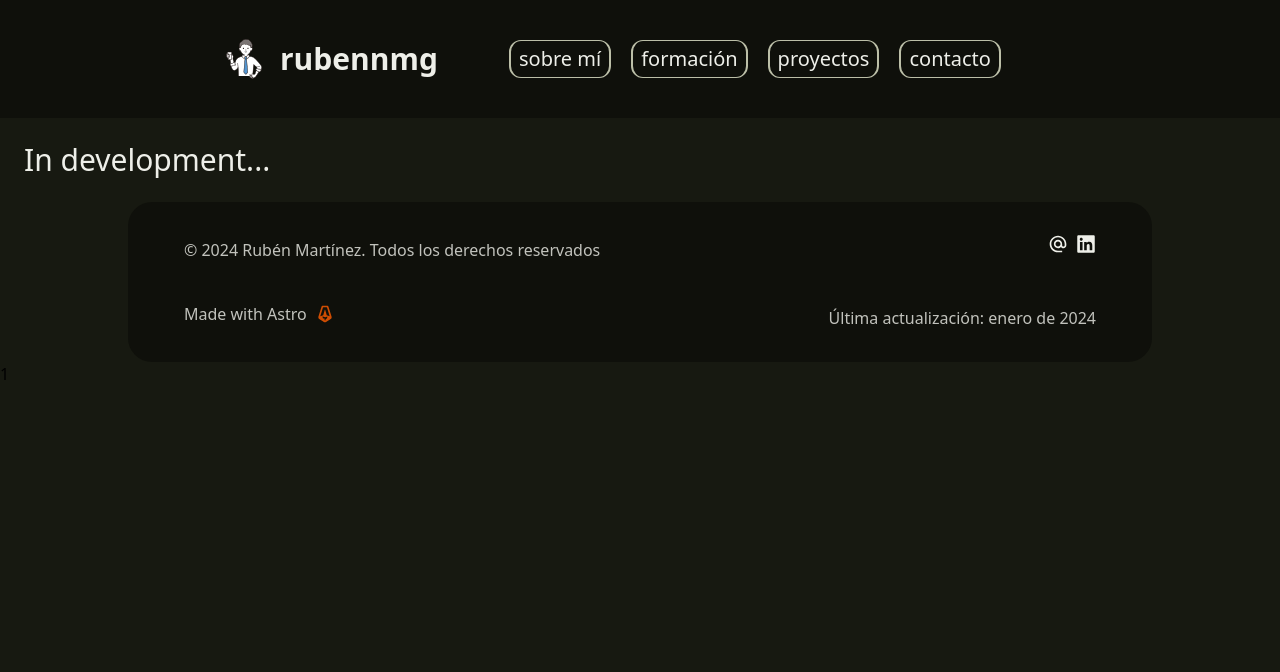
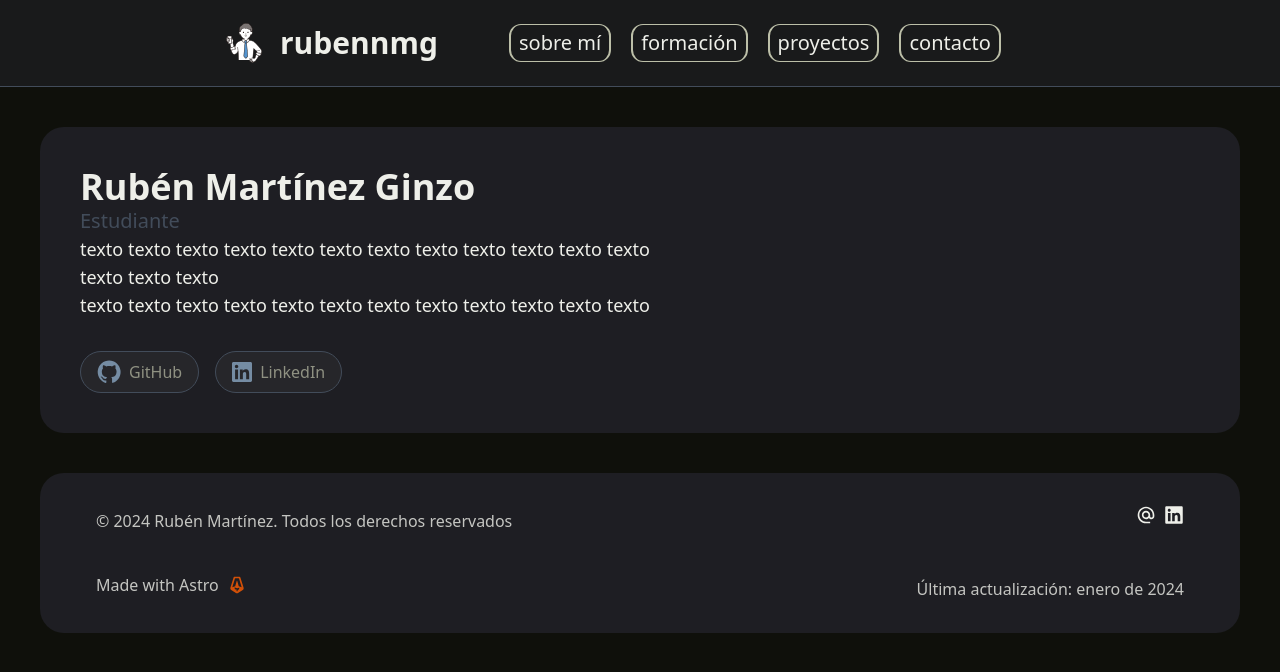
Before and after one commit to rubennmg/rubennmg.com, an Astro site: page / in a window 1280 px wide. Built offline with nearby package versions, Linux system fonts and the light colour scheme; Astro itself is replaced by a stand-in of ours.

Commit message:
about me section + upgrades

```diff
--- a/src/components/Footer.astro
+++ b/src/components/Footer.astro
@@ -4,7 +4,7 @@ const currentYear = currentDate.getFullYear();
 const currentMonth = currentDate.toLocaleString('es-ES', { month: 'long' } as Intl.DateTimeFormatOptions);
 ---
 
-<footer class="w-full h-40 flex flex-col items-start justify-center max-w-5xl px-4 align-bottom rounded-3xl mx-auto text-df-text bg-navbar">
+<footer class="w-full h-40 flex flex-col items-start justify-center lg:w-[1200px] px-4 align-bottom rounded-3xl mx-auto text-df-text bg-background">
     <div class="w-full h-full rounded-3xl flex items-center justify-between px-10">
         <div class="flex flex-col items-start opacity-80 max-w-[50%] lg:max-w-fit">
             <p class="py-5">© 2024 Rubén Martínez. Todos los derechos reservados</p>
@@ -29,4 +29,3 @@ const currentMonth = currentDate.toLocaleString('es-ES', { month: 'long' } as In
         </div>
     </div>
 </footer>
-1
--- a/src/components/Header.astro
+++ b/src/components/Header.astro
@@ -6,17 +6,16 @@
 // const { ... } = Astro.props;
 ---
 
-<header class="bg-navbar mx-auto">
-    <navbar>
+<header class="bg-background border-b border-solid border-b-secondary sticky top-0 bg-opacity-70">
     <div class="max-w-screen-xl flex items-center justify-between mx-52 p-4">
         <!-- logo -->
         <img src="/person.svg" alt="logo" class="w-10" />
-            <span class="self-center text-3xl font-semibold whitespace-nowrap text-df-text p-4">rubennmg</span>
+        <span class="self-center text-3xl font-semibold whitespace-nowrap text-df-text px-4">rubennmg</span>
         <!-- items -->
-            <div class="container flex items-center justify-center p-6 mx-auto text-gray-600 dark:text-gray-300">
+        <div class="container flex items-center justify-center py-2 mx-auto text-gray-600 dark:text-gray-300">
             <a
                 class="text-df-text text-xl hover:bg-secondary rounded-xl border border-primary border-x-2 px-2 py-1 transition mx-2.5"
-                    href="/" >sobre mí</a>
+                href="/">sobre mí</a>
 
             <a class="text-df-text text-xl hover:bg-secondary rounded-xl border border-primary border-x-2 px-2 py-1 transition mx-2.5"
                 href="/">formación</a>
@@ -29,5 +28,4 @@
                 href="/">contacto</a>
         </div>
     </div>
-    </navbar>
 </header>
--- /dev/null
+++ b/src/components/SectionContainer.astro
@@ -0,0 +1,11 @@
+---
+const { class: className, id} = Astro.props;
+---
+
+<section
+    id={id}
+    class={`section ${className} bg-background rounded-3xl w-full mx-auto my-10 lg:w-[1200px] px-10 py-10`}
+>
+
+    <slot />
+</section>
--- /dev/null
+++ b/src/components/SocialPill.astro
@@ -0,0 +1,17 @@
+<a
+  class={`
+    bg-primary/5
+    border dark:border-white/10 border-secondary rounded-full
+    flex justify-center items-center gap-x-2
+    py-1 px-2 md:py-2 md:px-4
+    text-xs md:text-base
+    text-primary/70 dark:text-primary
+    transition
+    hover:scale-110 hover:bg-accent/10
+  `}
+  {...Astro.props}
+  target="_blank"
+  rel="noopener noreferrer"
+>
+  <slot />
+</a>
--- a/src/pages/index.astro
+++ b/src/pages/index.astro
@@ -1,6 +1,8 @@
 ---
 import Header from '../components/Header.astro';
 import Footer from '../components/Footer.astro';
+import SectionContainer from '../components/SectionContainer.astro';
+import SocialPill from '../components/SocialPill.astro';
 ---
 
 <html lang="es">
@@ -9,10 +11,27 @@ import Footer from '../components/Footer.astro';
 		<link rel="icon" type="image/svg+xml" href="/person.svg" />
 		<title>rubennmg</title>
 	</head>
-	<body class="bg-background">
+	<body class="bg-navbar">
 		<Header />
-
-		<p class="text-df-text text-3xl p-6">In development...</p>
+		<main>
+			<SectionContainer id="intro">
+				<h1 class="text-4xl font-bold text-df-text">Rubén Martínez Ginzo</h1>
+				<p class="text-xl text-secondary">Estudiante</p>
+				<p class="text-lg text-df-text">texto texto texto texto texto texto texto texto texto texto texto texto</p>
+				<span class="text-lg text-df-text">texto texto texto</span>
+				<p class="text-lg text-df-text">texto texto texto texto texto texto texto texto texto texto texto texto</p>
+				<nav class="flex gap-4 mt-8 flex-wrap">
+					<SocialPill href="https://github.com/rubennmg">
+						<img class="w-6" src="github.svg">
+						GitHub
+					</SocialPill>
+					<SocialPill href="https://www.linkedin.com/in/rubennmg">
+						<img class="w-5" src="linkedin.svg">
+						LinkedIn
+					</SocialPill>
+				</nav>
+			</SectionContainer>
+		</main>
 
 		<Footer />
 	</body>
--- a/tailwind.config.mjs
+++ b/tailwind.config.mjs
@@ -4,11 +4,12 @@ export default {
 	theme: {
 		colors: {
 			'df-text': '#eeefe9',
-			'background': '#171911',
+			'background': '#1E1E23',
 			'navbar': '#0f100b',
 			'primary': '#bcbfa8',
 			'secondary': '#424c5a',
 			'accent': '#8a7b9e',
+			'border': '#f1aa4e',
 		},
 	},
 	plugins: [],
```
Also changed, not shown: public/github.svg (added), public/linkedin.svg (added). Lines whose indentation alone changed are shown as unchanged.
